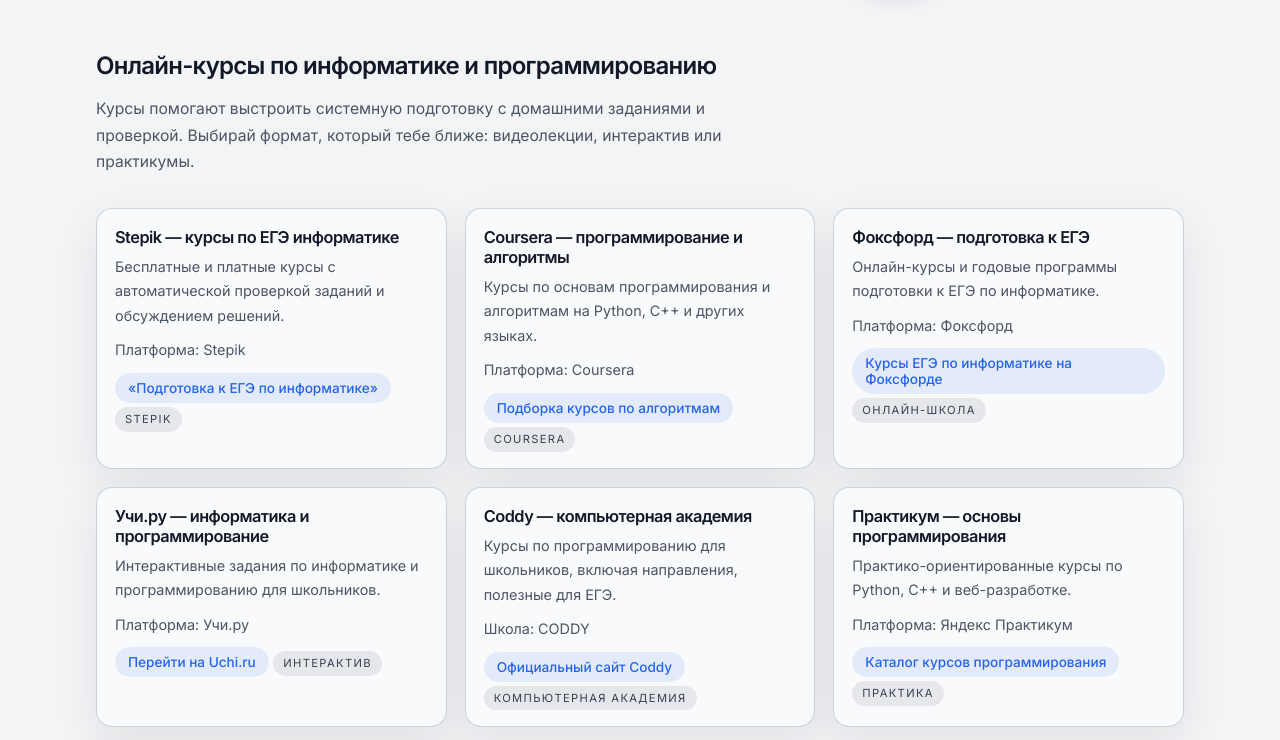
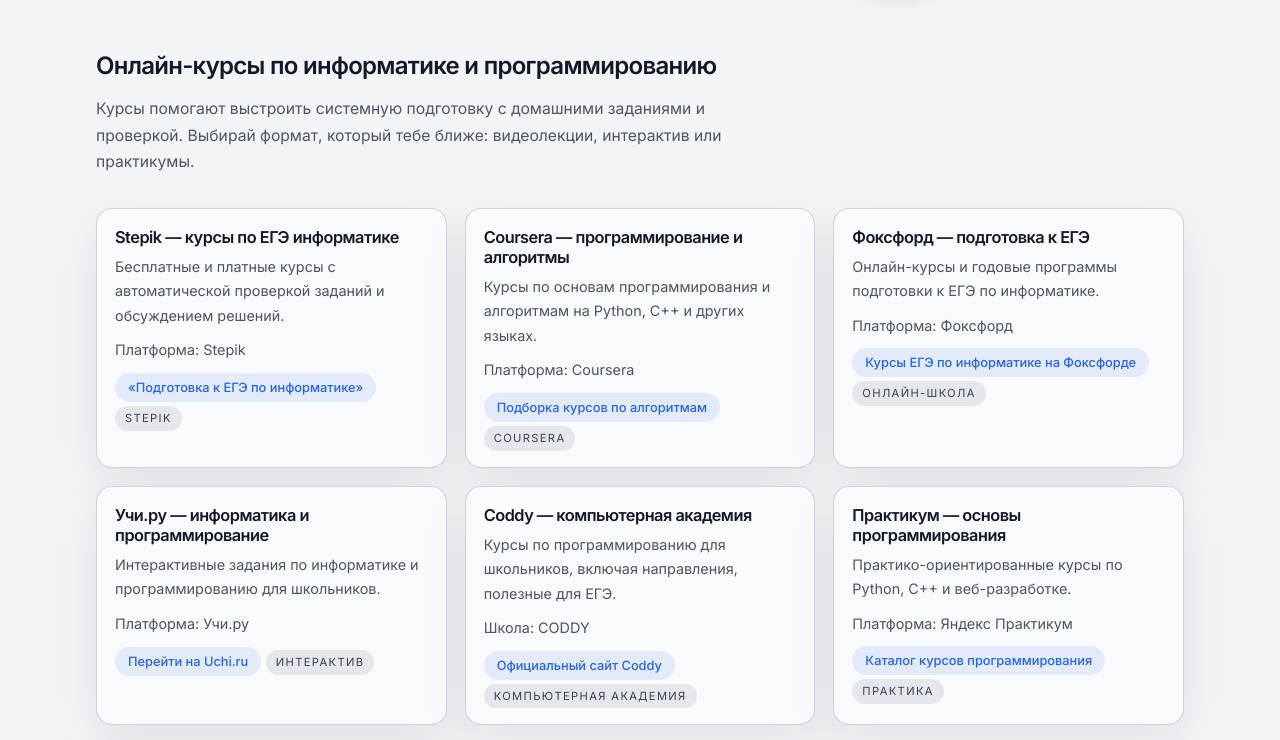
Before and after one commit to 2612evgenii-hue/project, a plain HTML site: page project/pages/kursy.html in a window 1280 px wide. Shown: the part 59-799 px from the top of the page. Drawn offline with Linux system fonts and the light colour scheme.

Commit message:
Add files via upload

```diff
--- a/project/css/styles.css
+++ b/project/css/styles.css
@@ -353,7 +353,7 @@
   border-radius: 999px;
   background: rgba(37, 99, 235, 0.1);
   color: #2563eb;
-  font-size: 0.85rem;
+  font-size: 0.8rem;
   font-weight: 500;
   text-decoration: none;
   border: solid transparent;
```
Also changed, not shown: project/index.html (+1 -1 lines).
